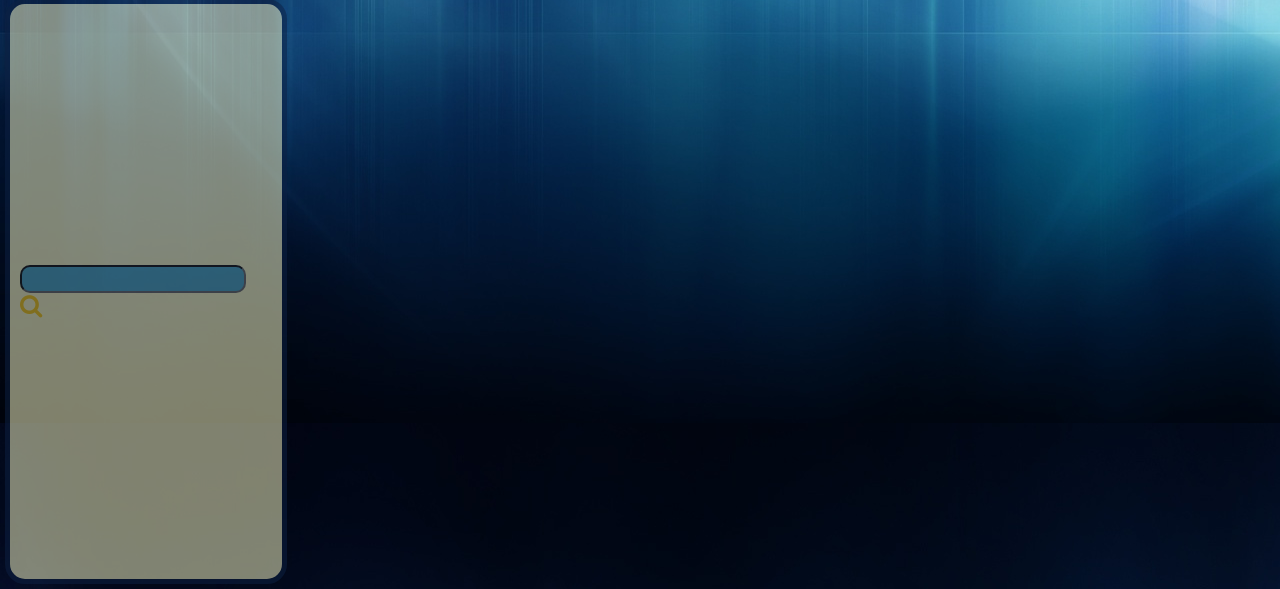
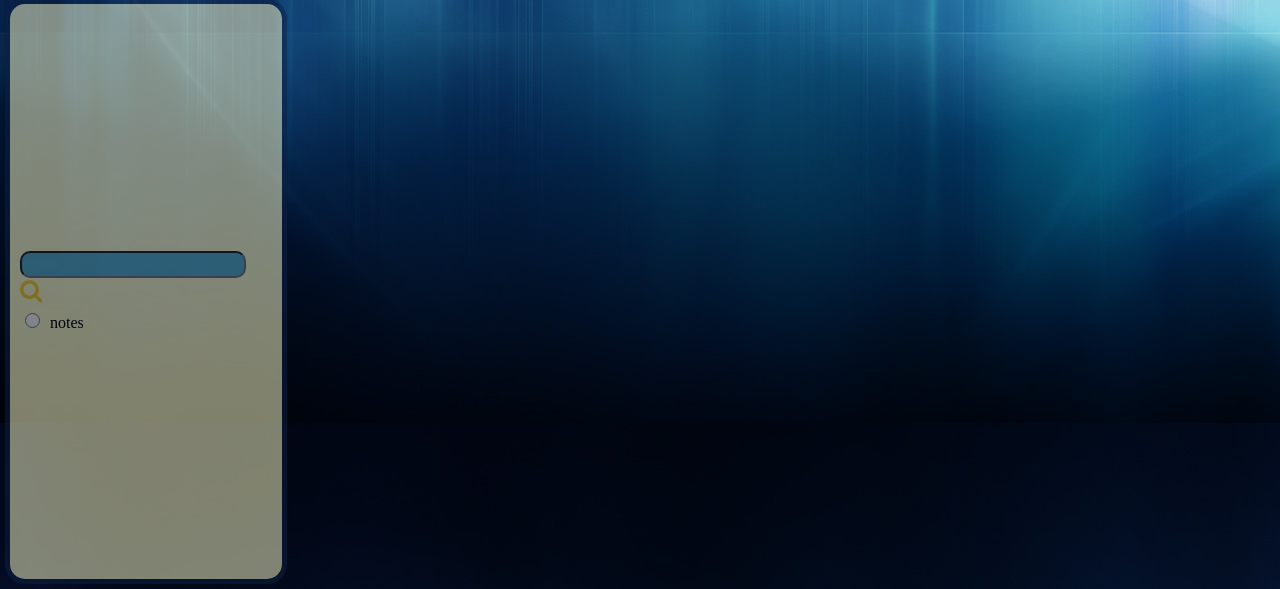
Before and after one commit to sgehin/ays, a PHP site: page /workplace.php in a window 1280 px wide. Shown: the part 777-1366 px from the top of the page. Run offline with PHP 8.4, Linux system fonts and the light colour scheme.

Commit message:
radiobutton added to div searchbox

```diff
--- a/MyStyle.css
+++ b/MyStyle.css
@@ -147,6 +147,19 @@ input{
     margin-top: 10px;
 
 }
+div.radiobutton{
+    height: 20px;
+}
+#radiobuttonNote{
+    height: 15px;
+    width: 15px;
+    margin-right: 10px;
+    margin-top: 10px;
+   }
+label{
+    font-style: bolt;
+    margin-top: 7px;
+}
 textarea{
     background-color : #58AFCB;
     height: 20%;
--- a/index.php
+++ b/index.php
@@ -2,7 +2,7 @@
 
 
 <?php include 'general.php';
-// subgoal make searchbar layout in div searchbox
+// subgoal make radiobutton layout in div searchbox
 
 ?>
 <html lang="en">
--- a/workplace.php
+++ b/workplace.php
@@ -49,6 +49,9 @@
                                 <div class="column right" id="searchbox">
                                     <input type="text" id="searchsubject" name="subject">
                                     <i class="fa fa-search" id="loop" style="font-size:24px;color:#FFD427" onmouseover="bigImg(this)" onmouseout="normalImg(this)" onclick="test()"></i>
+                                    <div name="radiobutton">
+                                        <input type="radio" id="radiobuttonNote"><label>notes</label>
+                                    </div>
 
 
                                 </div>
```
